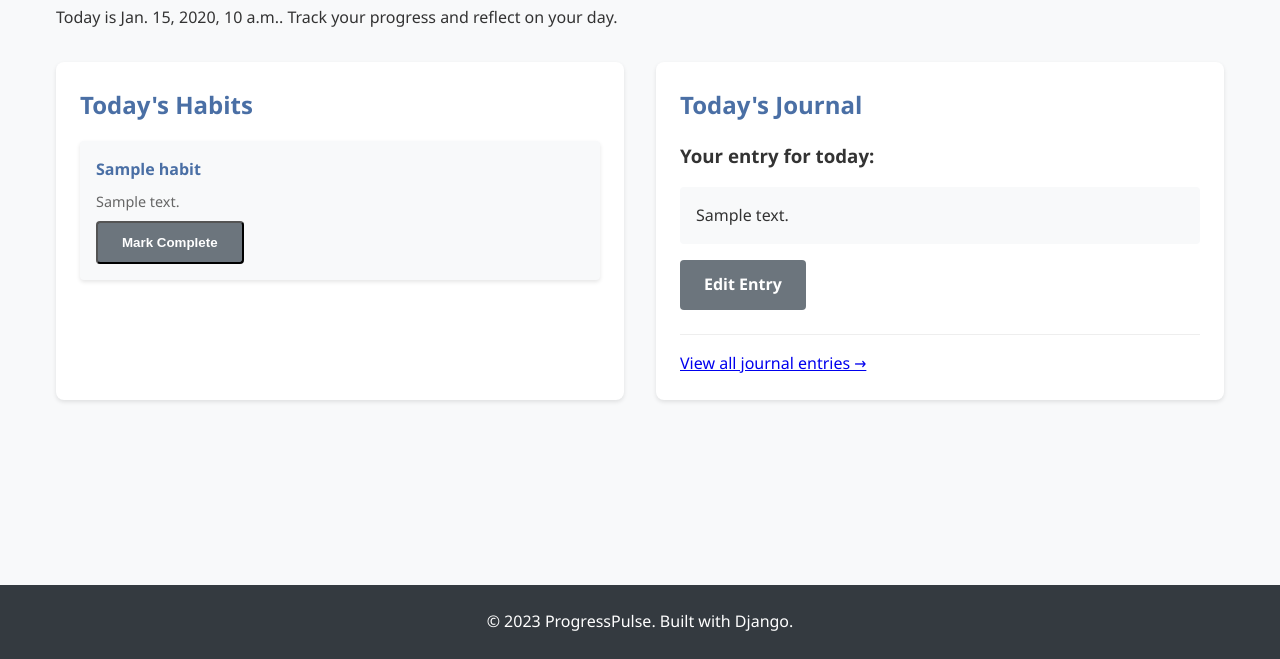
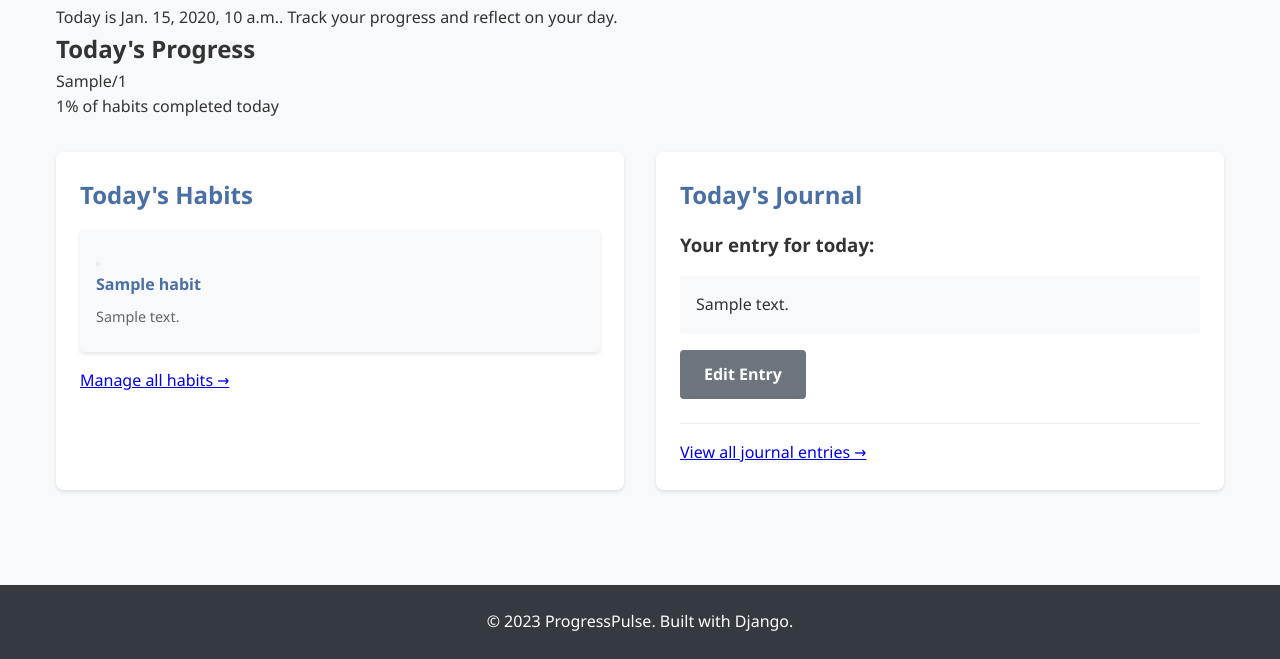
Before and after one commit to Fag21/ProgressPulse_django_Alx, a Django app: template progresspulse/templates/core/dashboard.html in a window 1280 px wide. Shown: the part 149-808 px from the top of the page. Run offline with Django 5.2, Linux system fonts and the light colour scheme; tables that the repository leaves empty hold one stand-in row (values such as "Sample post"); the template is opened without the code that fills it: values that come from a table or form of the project are taken from there, most other values are stand-ins (such as "Sample title", 1, 10 or a date in 2020); parts of the project's set-up code (start-up, migrations or seed data) failed here and were passed over.

Commit message:
Update dashboard to show habit completion and progress percentage

```diff
--- a/progresspulse/templates/core/dashboard.html
+++ b/progresspulse/templates/core/dashboard.html
@@ -7,19 +7,37 @@
     <h1>Welcome, {{ user.username }}!</h1>
     <p>Today is {{ today }}. Track your progress and reflect on your day.</p>
 
+    <div class="progress-summary">
+        <h2>Today's Progress</h2>
+        <div class="progress-circle" data-percentage="{{ completion_percentage }}">
+            <span class="progress-text">{{ completed_habits }}/{{ total_habits }}</span>
+        </div>
+        <p>{{ completion_percentage|floatformat:0 }}% of habits completed today</p>
+    </div>
+
     <div class="dashboard-sections">
         <div class="section">
             <h2>Today's Habits</h2>
             {% if habits %}
                 <ul class="habits-list">
                     {% for habit in habits %}
-                        <li class="habit-item">
-                            <h3>{{ habit.name }}</h3>
-                            <p>{{ habit.description }}</p>
-                            <button class="btn btn-secondary">Mark Complete</button>
+                        <li class="habit-item {% if habit.completed_today %}completed{% endif %}">
+                            <div class="habit-check">
+                                <form action="{% url 'habits:toggle_completion' habit.pk %}" method="post">
+                                    {% csrf_token %}
+                                    <button type="submit" class="check-btn {% if habit.completed_today %}checked{% endif %}">
+                                        {% if habit.completed_today %}✓{% endif %}
+                                    </button>
+                                </form>
+                            </div>
+                            <div class="habit-info">
+                                <h3>{{ habit.name }}</h3>
+                                <p>{{ habit.description }}</p>
+                            </div>
                         </li>
                     {% endfor %}
                 </ul>
+                <p><a href="{% url 'habits:habit_list' %}">Manage all habits →</a></p>
             {% else %}
                 <p>You haven't created any habits yet.</p>
                 <a href="{% url 'habits:habit_create' %}" class="btn btn-secondary">Create Your First Habit</a>
```
Also changed, not shown: progresspulse/apps/core/views.py (+18 -2 lines).
